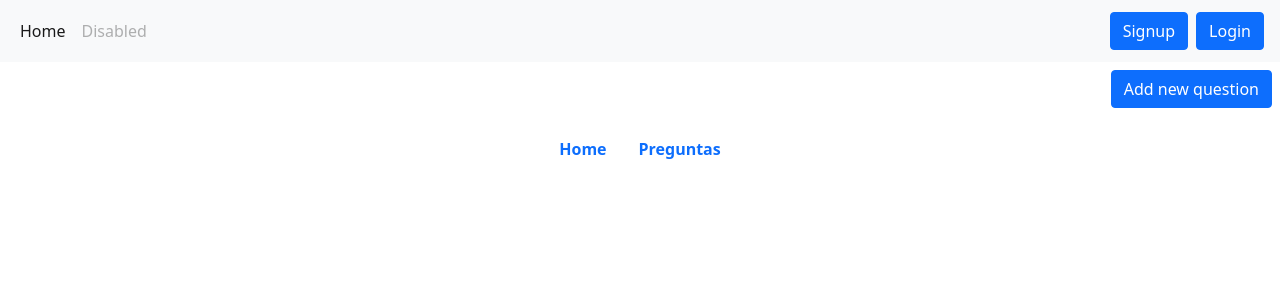
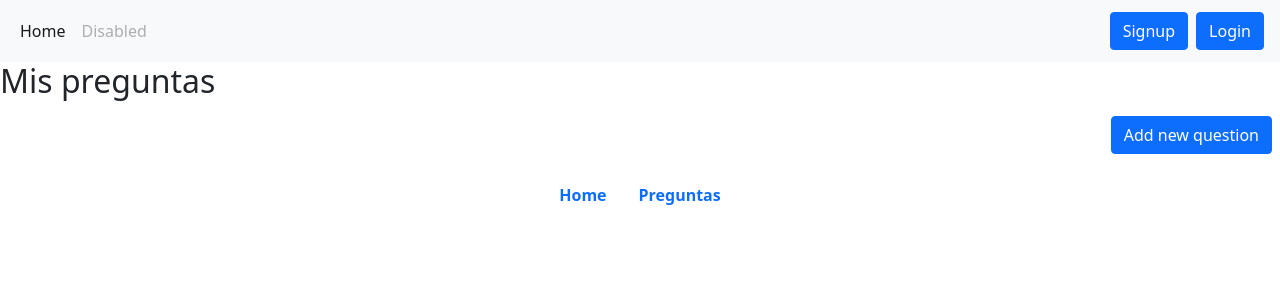
Before and after one commit to Davpad/pregunta-te, a React (Vite) app in the folder frontend/: page /profile in a window 1280 px wide. Shown: the top 300 px of the page. Built offline with nearby package versions, Linux system fonts and the light colour scheme.

Commit message:
Feat: added title in profile

```diff
--- a/frontend/src/Views/profile.jsx
+++ b/frontend/src/Views/profile.jsx
@@ -7,7 +7,6 @@ import { InfoQuestion } from "../components/infoQuestion";
 export const Profile = () =>{
     const {store, actions} = useAppContext();
     const [userQuestions,setUserQuestions] = useState([]);
-    // console.log(questions);
 
 
     useEffect(() => {
@@ -17,12 +16,12 @@ export const Profile = () =>{
         console.log(store.userQuestions);
 
         // setQuestions(store.questions)
-        // console.log(store.questions);
 
     }, []);
 
     return(
         <div>
+            <h2>Mis preguntas</h2>
             <div className="justify-content-center container">
                 {store.userQuestions.map((userQuestion)=>{
                     return(
```
